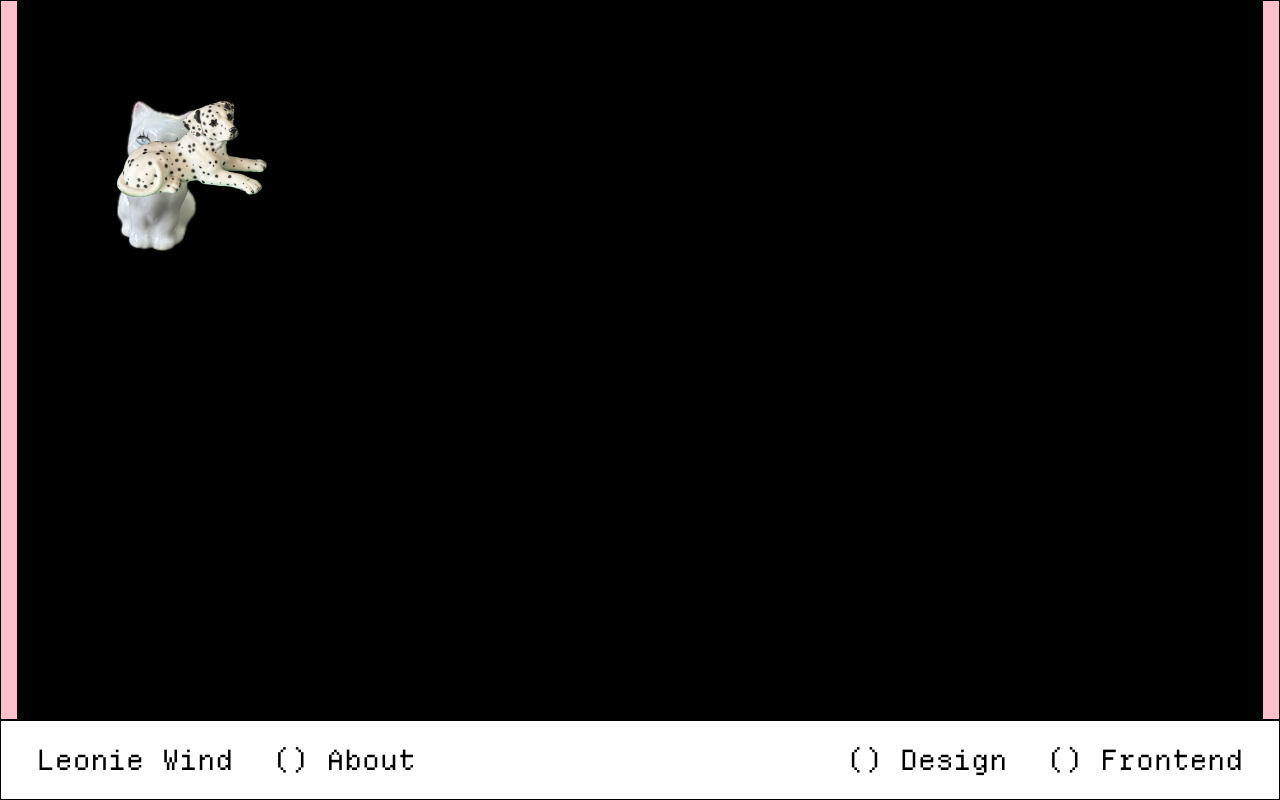
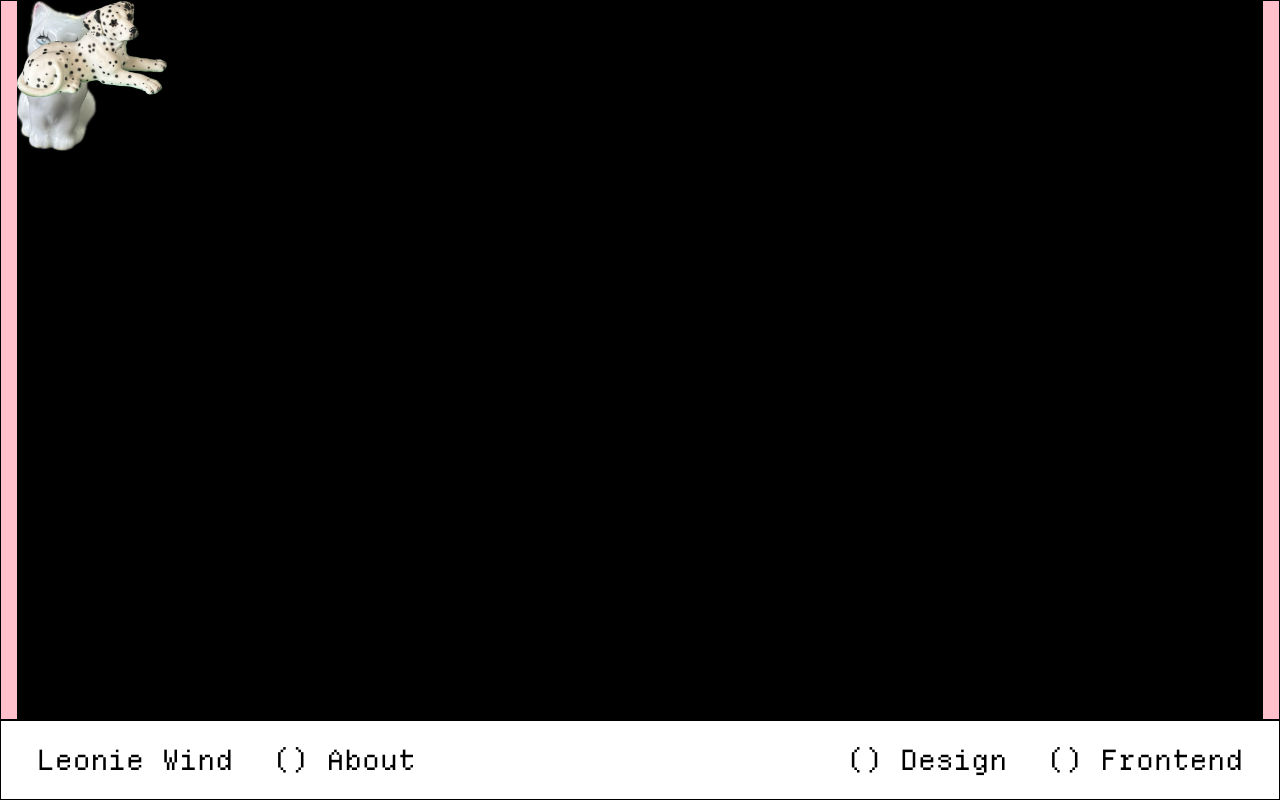
Before and after one commit to Lewi1006/designPortfolio, an Angular app: page / in a window 1280 px wide. Built offline with nearby package versions, Linux system fonts and the light colour scheme.

Commit message:
feat: positioning property binding

```diff
--- a/src/app/components/trinket-comp/trinket-comp.html
+++ b/src/app/components/trinket-comp/trinket-comp.html
@@ -1,4 +1,3 @@
-<img
-  [src]="trinket()?.image"
-  [alt]="trinket()?.id"
-/>
+<div class="trinket" [style.left.px]="trinket()?.x" [style.top.px]="trinket()?.y">
+  <img [src]="trinket()?.image" [alt]="trinket()?.id" />
+</div>
--- a/src/app/components/trinket-comp/trinket-comp.scss
+++ b/src/app/components/trinket-comp/trinket-comp.scss
@@ -2,12 +2,14 @@
 
 // gives each individual trinket position absolute
 // cause host addresses <app-trinket-comp>
-:host{
+// :host {
+//   position: absolute;
+//   left: 0px;
+//   top: 0px;
+// }
+
+.trinket {
   position: absolute;
-  left: 100px;
-    top: 100px;
-}
-
 
   img {
     max-width: 150px;
@@ -17,3 +19,4 @@ img {
     object-fit: contain;
     display: block;
   }
+}
```
Lines whose indentation alone changed are shown as unchanged.
